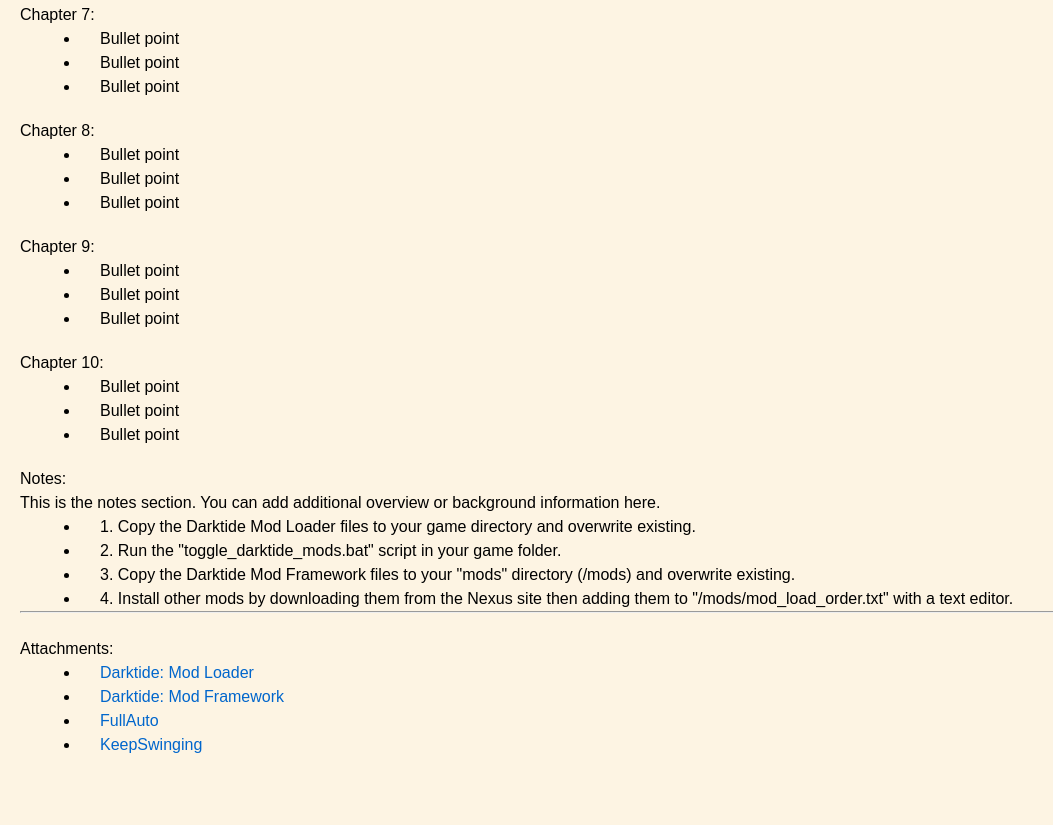
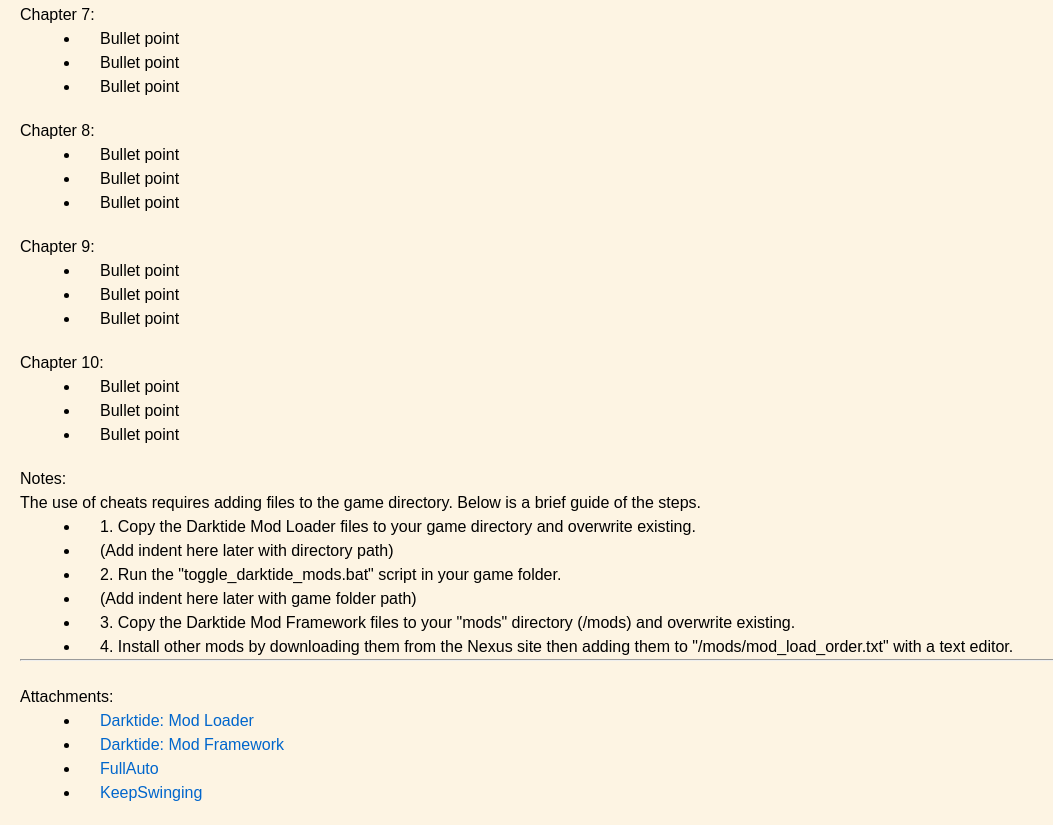
Before and after one commit to EX070694/Darktide, a plain HTML site: page index.html in a window 1280 px wide. Shown: the part 923-1748 px from the top of the page, without its empty margins (0-1053 px from the left). Before the commit the page ends 1700 px from the top, so only its background shows below. Drawn offline with Linux system fonts and the light colour scheme.

Commit message:
Update index.html

```diff
--- a/index.html
+++ b/index.html
@@ -183,10 +183,12 @@
 
     <div class="notes">
         <h1>Notes:</h1>
-        <p>This is the notes section. You can add additional overview or background information here.</p>
+        <p>The use of cheats requires adding files to the game directory. Below is a brief guide of the steps.</p>
         <ul>
             <li>1. Copy the Darktide Mod Loader files to your game directory and overwrite existing.</li>
+            <li>(Add indent here later with directory path)</li>
             <li>2. Run the "toggle_darktide_mods.bat" script in your game folder.</li>
+            <li>(Add indent here later with game folder path)</li>
             <li>3. Copy the Darktide Mod Framework files to your "mods" directory (<game folder>/mods) and overwrite existing.</li>
             <li>4. Install other mods by downloading them from the Nexus site then adding them to "<game folder>/mods/mod_load_order.txt" with a text editor.</li>
         </ul>
```
